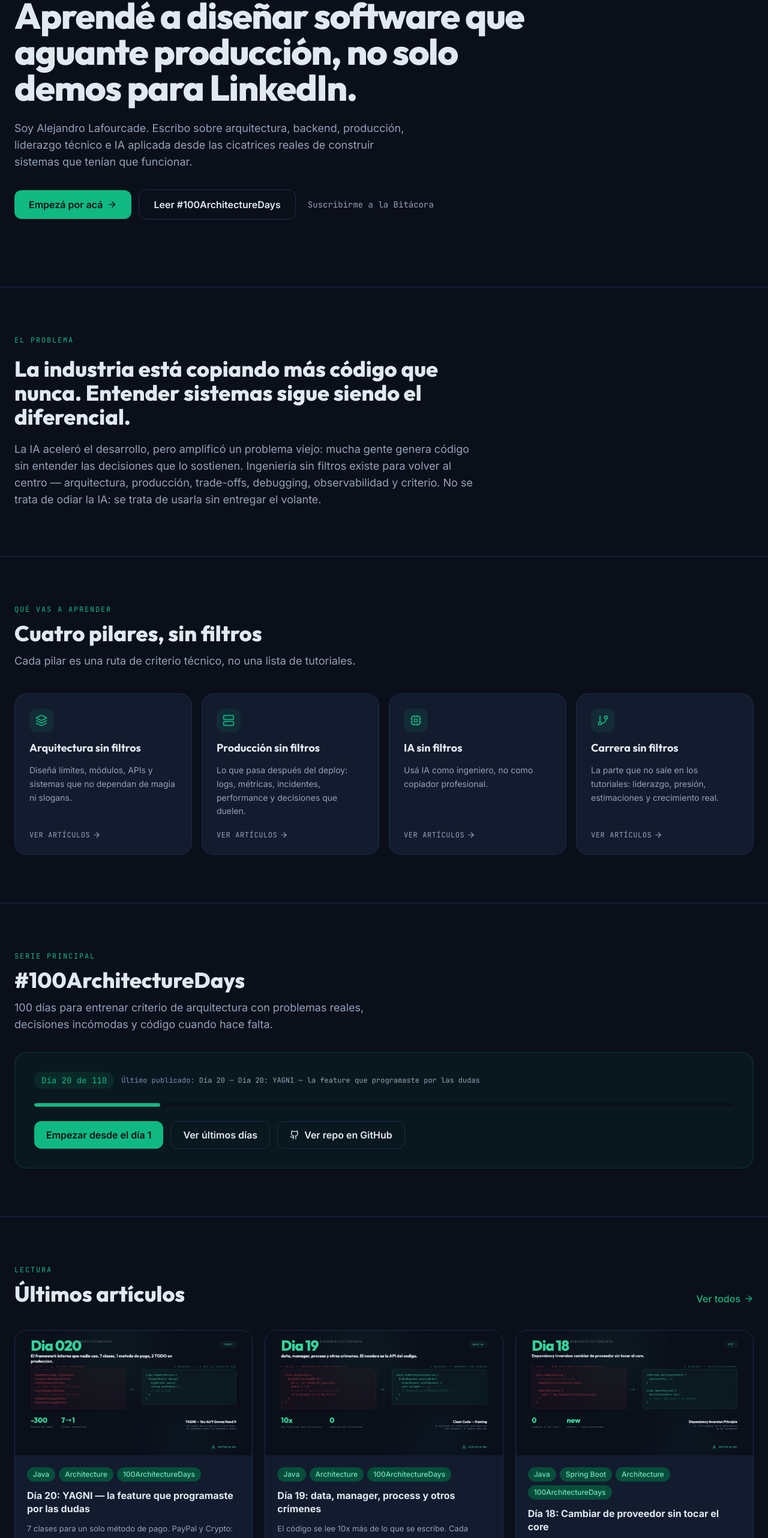
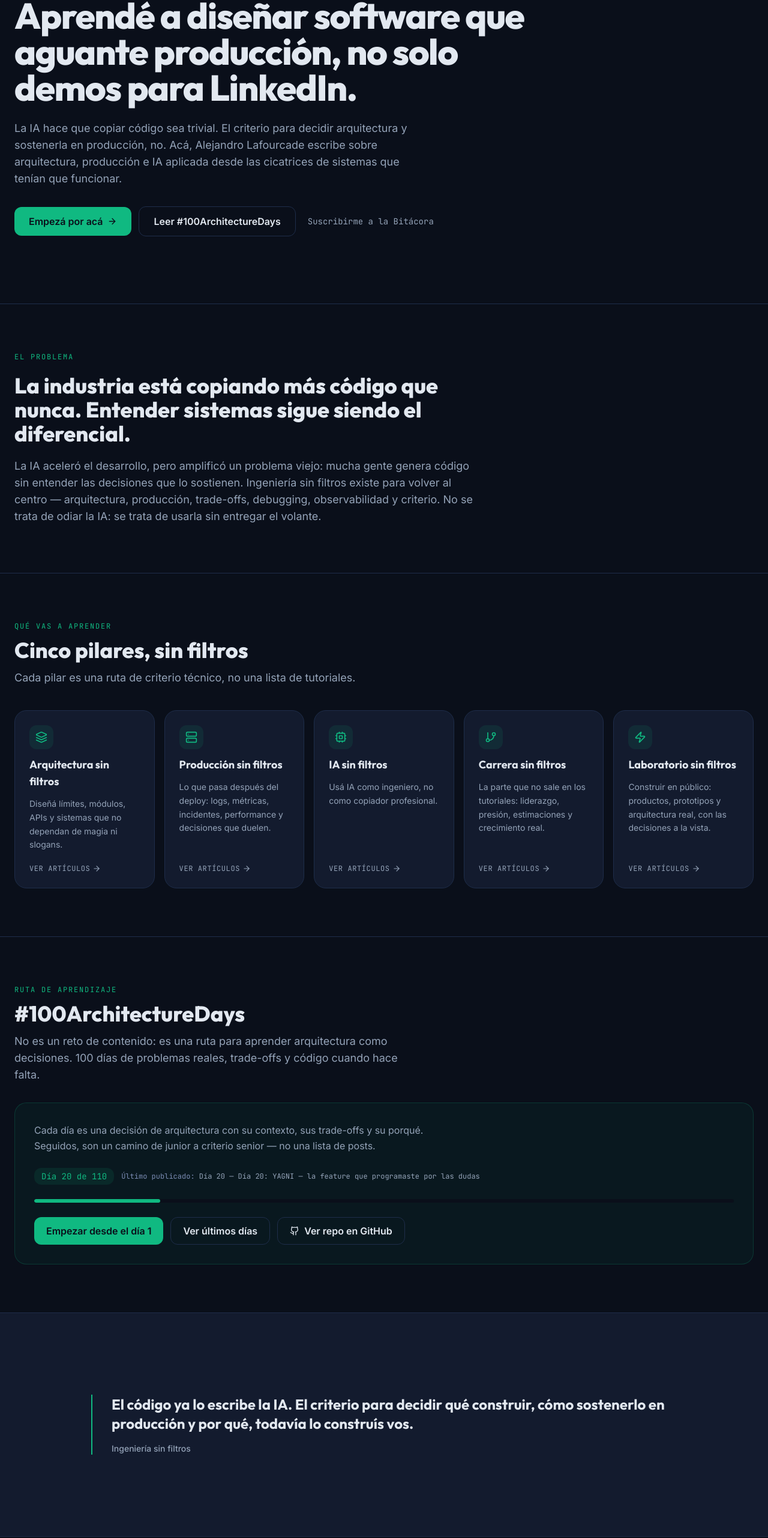
Before and after one commit to alafourcadev/personal-site, an Astro site: page / in a window 1280 px wide. Shown: the part 236-2800 px from the top of the page at 60% size. Built offline with nearby package versions, Linux system fonts and the light colour scheme; Astro itself is replaced by a stand-in of ours; some packages are replaced by stand-ins of ours.

Commit message:
feat: refine home — fifth pillar, stronger hero, newsletter and editorial quote

```diff
--- a/src/components/LandingContent.astro
+++ b/src/components/LandingContent.astro
@@ -8,6 +8,7 @@ import PillarCard from './PillarCard.astro';
 import Card from './Card.astro';
 import BlogCard from './BlogCard.astro';
 import ServiceCard from './ServiceCard.astro';
+import QuoteBlock from './QuoteBlock.astro';
 import Icon from './Icon.astro';
 
 const allPosts = await getCollection('blog', ({ data }) => !data.draft);
@@ -36,6 +37,7 @@ const pillars = [
   { icon: 'server', title: 'Producción sin filtros', description: 'Lo que pasa después del deploy: logs, métricas, incidentes, performance y decisiones que duelen.', href: '/blog' },
   { icon: 'cpu', title: 'IA sin filtros', description: 'Usá IA como ingeniero, no como copiador profesional.', href: '/blog' },
   { icon: 'git-branch', title: 'Carrera sin filtros', description: 'La parte que no sale en los tutoriales: liderazgo, presión, estimaciones y crecimiento real.', href: '/blog' },
+  { icon: 'zap', title: 'Laboratorio sin filtros', description: 'Construir en público: productos, prototipos y arquitectura real, con las decisiones a la vista.', href: '/blog' },
 ];
 
 const services = [
@@ -58,8 +60,9 @@ const BUTTONDOWN_ACTION = 'https://buttondown.email/api/emails/embed-subscribe/a
       Aprendé a diseñar software que aguante producción, no solo demos para LinkedIn.
     </h1>
     <p class="text-base leading-relaxed text-txt-secondary md:text-lg max-w-2xl">
-      Soy Alejandro Lafourcade. Escribo sobre arquitectura, backend, producción, liderazgo
-      técnico e IA aplicada desde las cicatrices reales de construir sistemas que tenían que funcionar.
+      La IA hace que copiar código sea trivial. El criterio para decidir arquitectura y sostenerla
+      en producción, no. Acá, Alejandro Lafourcade escribe sobre arquitectura, producción e IA
+      aplicada desde las cicatrices de sistemas que tenían que funcionar.
     </p>
     <div class="mt-2 flex flex-col gap-3 sm:flex-row sm:items-center">
       <a href="/blog" class="inline-flex items-center justify-center gap-2 rounded-md bg-accent px-6 py-3 font-semibold text-bg-deep transition-colors hover:bg-accent-strong">
@@ -92,10 +95,10 @@ const BUTTONDOWN_ACTION = 'https://buttondown.email/api/emails/embed-subscribe/a
   <Container width="wide" class="flex flex-col gap-10 py-16 md:py-20">
     <SectionHeader
       eyebrow="Qué vas a aprender"
-      title="Cuatro pilares, sin filtros"
+      title="Cinco pilares, sin filtros"
       description="Cada pilar es una ruta de criterio técnico, no una lista de tutoriales."
     />
-    <div class="grid gap-4 sm:grid-cols-2 lg:grid-cols-4">
+    <div class="grid gap-4 sm:grid-cols-2 lg:grid-cols-5">
       {pillars.map((pillar) => (
         <PillarCard icon={pillar.icon} title={pillar.title} description={pillar.description} href={pillar.href} />
       ))}
@@ -107,11 +110,15 @@ const BUTTONDOWN_ACTION = 'https://buttondown.email/api/emails/embed-subscribe/a
 <section class="border-t border-border-subtle">
   <Container width="wide" class="flex flex-col gap-8 py-16 md:py-20">
     <SectionHeader
-      eyebrow="Serie principal"
+      eyebrow="Ruta de aprendizaje"
       title="#100ArchitectureDays"
-      description="100 días para entrenar criterio de arquitectura con problemas reales, decisiones incómodas y código cuando hace falta."
+      description="No es un reto de contenido: es una ruta para aprender arquitectura como decisiones. 100 días de problemas reales, trade-offs y código cuando hace falta."
     />
     <Card tone="series" variant="featured" class="gap-6">
+      <p class="text-txt-secondary leading-relaxed max-w-2xl">
+        Cada día es una decisión de arquitectura con su contexto, sus trade-offs y su porqué.
+        Seguidos, son un camino de junior a criterio senior — no una lista de posts.
+      </p>
       <div class="flex flex-wrap items-center gap-3">
         <span class="rounded-md bg-accent/10 px-3 py-1 font-mono text-sm text-accent">Día {latestDay} de {TOTAL_DAYS}</span>
         {lastDayPost && (
@@ -136,6 +143,16 @@ const BUTTONDOWN_ACTION = 'https://buttondown.email/api/emails/embed-subscribe/a
         </a>
       </div>
     </Card>
+  </Container>
+</section>
+
+<!-- Editorial break -->
+<section class="border-t border-border-subtle bg-bg-surface">
+  <Container width="default" class="py-16 md:py-24">
+    <QuoteBlock
+      quote="El código ya lo escribe la IA. El criterio para decidir qué construir, cómo sostenerlo en producción y por qué, todavía lo construís vos."
+      attribution="Ingeniería sin filtros"
+    />
   </Container>
 </section>
 
@@ -169,12 +186,13 @@ const BUTTONDOWN_ACTION = 'https://buttondown.email/api/emails/embed-subscribe/a
 <section id="newsletter" class="border-t border-border-subtle scroll-mt-24">
   <Container width="default" class="py-16 md:py-20">
     <div class="flex flex-col items-start gap-5 rounded-xl border border-accent/30 bg-accent/5 p-8 md:p-12">
-      <span class="font-mono text-xs uppercase tracking-[0.18em] text-accent">La Bitácora Sin Filtros</span>
-      <h2 class="font-heading text-2xl font-extrabold leading-tight text-txt-primary md:text-3xl max-w-2xl">
-        Una lección de arquitectura, producción e IA por semana. La que no aprendés copiando código.
+      <span class="font-mono text-xs uppercase tracking-[0.18em] text-accent">Newsletter</span>
+      <h2 class="font-heading text-3xl font-extrabold leading-tight text-txt-primary md:text-4xl max-w-2xl">
+        La Bitácora Sin Filtros
       </h2>
       <p class="text-txt-secondary leading-relaxed max-w-xl">
-        Historias reales, decisiones técnicas, errores comunes, trade-offs y reglas senior para construir software con criterio.
+        Una vez por semana: una decisión técnica real, sus trade-offs, el porqué detrás y una regla
+        práctica que podés aplicar el lunes. Sin resúmenes, sin humo.
       </p>
       <form action={BUTTONDOWN_ACTION} method="post" target="_blank" class="flex w-full max-w-md flex-col gap-3 sm:flex-row">
         <label class="sr-only" for="newsletter-email">Tu email</label>
```
